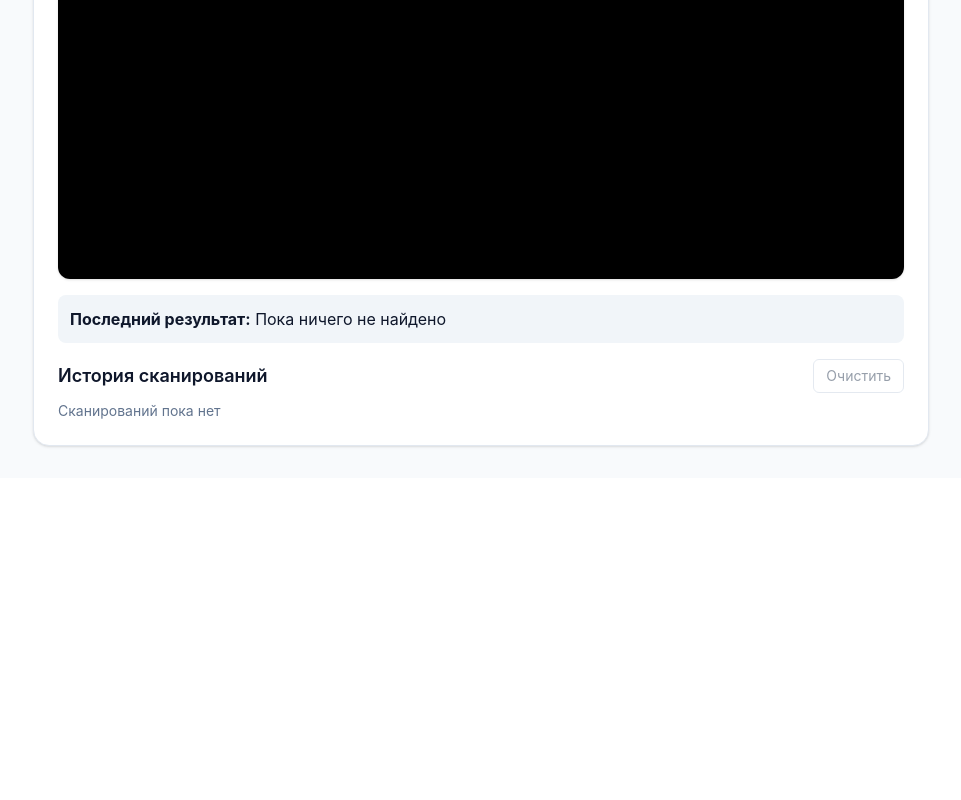
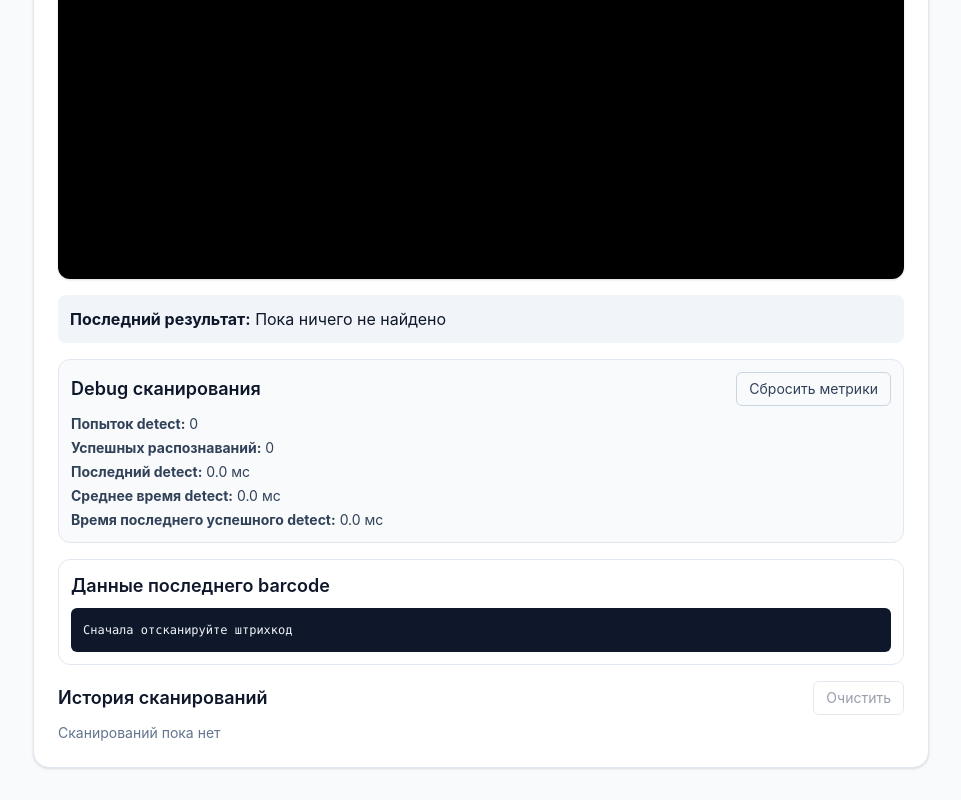
Before and after one commit to Shadyar777/vue-barcode-scanner-demo, a Vue app: page / in a window 1280 px wide. Shown: the part 384-1184 px from the top of the page, without its empty margins (159-1120 px from the left). Before the commit the page ends 862 px from the top, so only its background shows below. Built offline with nearby package versions, Linux system fonts and the light colour scheme.

Commit message:
feat(barcode-scanner): add debug panel with timing stats

```diff
--- a/src/features/barcode-scanner/components/BarcodeScannerPanel.vue
+++ b/src/features/barcode-scanner/components/BarcodeScannerPanel.vue
@@ -1,6 +1,8 @@
 <script setup lang="ts">
-import { computed, onBeforeUnmount } from 'vue'
+import { computed, onBeforeUnmount, useTemplateRef } from 'vue'
 import { useBarcodeScanner } from '../composables/useBarcodeScanner'
+
+const videoRef = useTemplateRef<HTMLVideoElement>('videoRef')
 
 const {
   autoPauseAfterFirstScan,
@@ -11,11 +13,13 @@ const {
   isScanning,
   lastBarcodeFormat,
   lastBarcodeValue,
+  lastDebugPayload,
+  resetDebugStats,
+  scanMetrics,
   startScanning,
   statusText,
   stopCamera,
-  videoRef,
-} = useBarcodeScanner()
+} = useBarcodeScanner(videoRef)
 
 const startButtonText = computed(() => {
   if (!isCameraActive.value) {
@@ -35,6 +39,14 @@ const formattedTime = (date: Date): string =>
     minute: '2-digit',
     second: '2-digit',
   }).format(date)
+
+const formatMs = (value: number): string => `${value.toFixed(1)} мс`
+
+const debugJson = computed(() =>
+  lastDebugPayload.value
+    ? JSON.stringify(lastDebugPayload.value, null, 2)
+    : 'Сначала отсканируйте штрихкод',
+)
 
 onBeforeUnmount(() => {
   stopCamera()
@@ -96,6 +108,40 @@ onBeforeUnmount(() => {
       <p v-if="lastBarcodeFormat"><strong>Формат:</strong> {{ lastBarcodeFormat }}</p>
     </div>
 
+    <section class="grid gap-2 rounded-xl border border-slate-200 bg-slate-50 p-3">
+      <div class="flex items-center justify-between">
+        <h2 class="text-lg font-semibold text-slate-900">Debug сканирования</h2>
+        <button
+          class="rounded-md border border-slate-300 px-3 py-1.5 text-sm text-slate-700 transition hover:bg-slate-100"
+          type="button"
+          @click="resetDebugStats"
+        >
+          Сбросить метрики
+        </button>
+      </div>
+
+      <div class="grid gap-1 text-sm text-slate-700">
+        <p><strong>Попыток detect:</strong> {{ scanMetrics.attempts }}</p>
+        <p><strong>Успешных распознаваний:</strong> {{ scanMetrics.successfulScans }}</p>
+        <p><strong>Последний detect:</strong> {{ formatMs(scanMetrics.lastDetectDurationMs) }}</p>
+        <p>
+          <strong>Среднее время detect:</strong>
+          {{ formatMs(scanMetrics.averageDetectDurationMs) }}
+        </p>
+        <p>
+          <strong>Время последнего успешного detect:</strong>
+          {{ formatMs(scanMetrics.lastSuccessfulDetectDurationMs) }}
+        </p>
+      </div>
+    </section>
+
+    <section class="grid gap-2 rounded-xl border border-slate-200 bg-white p-3">
+      <h2 class="text-lg font-semibold text-slate-900">Данные последнего barcode</h2>
+      <pre
+        class="overflow-auto rounded-md bg-slate-900 p-3 text-xs leading-5 text-slate-100"
+      ><code>{{ debugJson }}</code></pre>
+    </section>
+
     <section class="grid gap-2">
       <div class="flex items-center justify-between">
         <h2 class="text-lg font-semibold text-slate-900">История сканирований</h2>
@@ -122,6 +168,7 @@ onBeforeUnmount(() => {
         >
           <p><strong>Значение:</strong> {{ record.value }}</p>
           <p><strong>Формат:</strong> {{ record.format }}</p>
+          <p><strong>Время detect:</strong> {{ formatMs(record.detectDurationMs) }}</p>
           <p><strong>Время:</strong> {{ formattedTime(record.scannedAt) }}</p>
         </li>
       </ul>
--- a/src/features/barcode-scanner/composables/useBarcodeScanner.ts
+++ b/src/features/barcode-scanner/composables/useBarcodeScanner.ts
@@ -1,5 +1,9 @@
-import { computed, ref } from 'vue'
-import type { BarcodeScanRecord } from '../types'
+import { computed, ref, type Ref } from 'vue'
+import type {
+  BarcodeDebugPayload,
+  BarcodeScanMetrics,
+  BarcodeScanRecord,
+} from '../types'
 
 const CAMERA_CONSTRAINTS: MediaStreamConstraints = {
   video: { facingMode: { ideal: 'environment' } },
@@ -16,12 +20,43 @@ const getErrorMessage = (error: unknown): string => {
   return 'Неизвестная ошибка'
 }
 
-export const useBarcodeScanner = () => {
-  const videoRef = ref<HTMLVideoElement | null>(null)
+const toDebugPayload = (
+  barcode: DetectedBarcode,
+  detectDurationMs: number,
+): BarcodeDebugPayload => ({
+  rawValue: barcode.rawValue || 'Значение пустое',
+  format: barcode.format || 'unknown',
+  boundingBox: barcode.boundingBox
+    ? {
+        x: barcode.boundingBox.x,
+        y: barcode.boundingBox.y,
+        width: barcode.boundingBox.width,
+        height: barcode.boundingBox.height,
+      }
+    : null,
+  cornerPoints: (barcode.cornerPoints || []).map((point) => ({
+    x: point.x,
+    y: point.y,
+  })),
+  detectDurationMs,
+  scannedAtIso: new Date().toISOString(),
+})
+
+export const useBarcodeScanner = (
+  videoRef: Readonly<Ref<HTMLVideoElement | null>>,
+) => {
   const statusText = ref('Нажмите кнопку, чтобы открыть камеру')
   const lastBarcodeValue = ref('Пока ничего не найдено')
   const lastBarcodeFormat = ref('')
   const history = ref<BarcodeScanRecord[]>([])
+  const lastDebugPayload = ref<BarcodeDebugPayload | null>(null)
+  const scanMetrics = ref<BarcodeScanMetrics>({
+    attempts: 0,
+    successfulScans: 0,
+    lastDetectDurationMs: 0,
+    averageDetectDurationMs: 0,
+    lastSuccessfulDetectDurationMs: 0,
+  })
   const isScanning = ref(false)
   const autoPauseAfterFirstScan = ref(true)
 
@@ -29,15 +64,17 @@ export const useBarcodeScanner = () => {
     () =>
       typeof window !== 'undefined' &&
       'BarcodeDetector' in window &&
-      !!navigator.mediaDevices?.getUserMedia
+      !!navigator.mediaDevices?.getUserMedia,
   )
 
   const stream = ref<MediaStream | null>(null)
   const isCameraActive = computed(() => stream.value !== null)
+
   let detector: BarcodeDetector | null = null
   let rafId: number | null = null
   let nextRecordId = 1
   let lastRecordedSignature: string | null = null
+  let totalDetectDurationMs = 0
 
   const cancelLoop = () => {
     if (rafId !== null) {
@@ -69,7 +106,7 @@ export const useBarcodeScanner = () => {
     }
   }
 
-  const appendToHistory = (barcode: DetectedBarcode) => {
+  const appendToHistory = (barcode: DetectedBarcode, detectDurationMs: number) => {
     const signature = `${barcode.format}:${barcode.rawValue}`
     if (lastRecordedSignature === signature) {
       return
@@ -81,14 +118,19 @@ export const useBarcodeScanner = () => {
       id: nextRecordId++,
       value: barcode.rawValue || 'Значение пустое',
       format: barcode.format || 'unknown',
+      detectDurationMs,
       scannedAt: new Date(),
     })
   }
 
-  const handleDetectedBarcode = (barcode: DetectedBarcode) => {
+  const handleDetectedBarcode = (
+    barcode: DetectedBarcode,
+    detectDurationMs: number,
+  ) => {
     lastBarcodeValue.value = barcode.rawValue || 'Значение пустое'
     lastBarcodeFormat.value = barcode.format || ''
-    appendToHistory(barcode)
+    lastDebugPayload.value = toDebugPayload(barcode, detectDurationMs)
+    appendToHistory(barcode, detectDurationMs)
 
     if (autoPauseAfterFirstScan.value) {
       pauseScanning('Штрихкод найден. Сканирование на паузе')
@@ -98,6 +140,14 @@ export const useBarcodeScanner = () => {
     statusText.value = 'Штрихкод найден'
   }
 
+  const updateMetrics = (detectDurationMs: number) => {
+    totalDetectDurationMs += detectDurationMs
+    scanMetrics.value.attempts += 1
+    scanMetrics.value.lastDetectDurationMs = detectDurationMs
+    scanMetrics.value.averageDetectDurationMs =
+      totalDetectDurationMs / scanMetrics.value.attempts
+  }
+
   const scanLoop = async (): Promise<void> => {
     if (!isScanning.value || !detector || !videoRef.value) {
       return
@@ -105,10 +155,15 @@ export const useBarcodeScanner = () => {
 
     try {
       if (videoRef.value.readyState >= READY_STATE_WITH_DATA) {
+        const detectStartedAt = performance.now()
         const barcodes = await detector.detect(videoRef.value)
+        const detectDurationMs = performance.now() - detectStartedAt
+        updateMetrics(detectDurationMs)
 
         if (barcodes.length > 0) {
-          handleDetectedBarcode(barcodes[0])
+          scanMetrics.value.successfulScans += 1
+          scanMetrics.value.lastSuccessfulDetectDurationMs = detectDurationMs
+          handleDetectedBarcode(barcodes[0], detectDurationMs)
         }
       }
     } catch (error) {
@@ -145,7 +200,9 @@ export const useBarcodeScanner = () => {
     }
 
     const formats = await globalThis.BarcodeDetector.getSupportedFormats()
-    detector = new globalThis.BarcodeDetector(formats.length > 0 ? { formats } : undefined)
+    detector = new globalThis.BarcodeDetector(
+      formats.length > 0 ? { formats } : undefined,
+    )
   }
 
   const startScanning = async () => {
@@ -180,6 +237,18 @@ export const useBarcodeScanner = () => {
     lastRecordedSignature = null
   }
 
+  const resetDebugStats = () => {
+    totalDetectDurationMs = 0
+    scanMetrics.value = {
+      attempts: 0,
+      successfulScans: 0,
+      lastDetectDurationMs: 0,
+      averageDetectDurationMs: 0,
+      lastSuccessfulDetectDurationMs: 0,
+    }
+    lastDebugPayload.value = null
+  }
+
   return {
     autoPauseAfterFirstScan,
     clearHistory,
@@ -189,10 +258,12 @@ export const useBarcodeScanner = () => {
     isScanning,
     lastBarcodeFormat,
     lastBarcodeValue,
+    lastDebugPayload,
     pauseScanning,
+    resetDebugStats,
+    scanMetrics,
     startScanning,
     statusText,
     stopCamera,
-    videoRef,
   }
 }
--- a/src/features/barcode-scanner/types.ts
+++ b/src/features/barcode-scanner/types.ts
@@ -2,5 +2,31 @@ export interface BarcodeScanRecord {
   id: number
   value: string
   format: string
+  detectDurationMs: number
   scannedAt: Date
 }
+
+export interface BarcodeDebugPayload {
+  rawValue: string
+  format: string
+  boundingBox: {
+    x: number
+    y: number
+    width: number
+    height: number
+  } | null
+  cornerPoints: Array<{
+    x: number
+    y: number
+  }>
+  detectDurationMs: number
+  scannedAtIso: string
+}
+
+export interface BarcodeScanMetrics {
+  attempts: number
+  successfulScans: number
+  lastDetectDurationMs: number
+  averageDetectDurationMs: number
+  lastSuccessfulDetectDurationMs: number
+}
```
